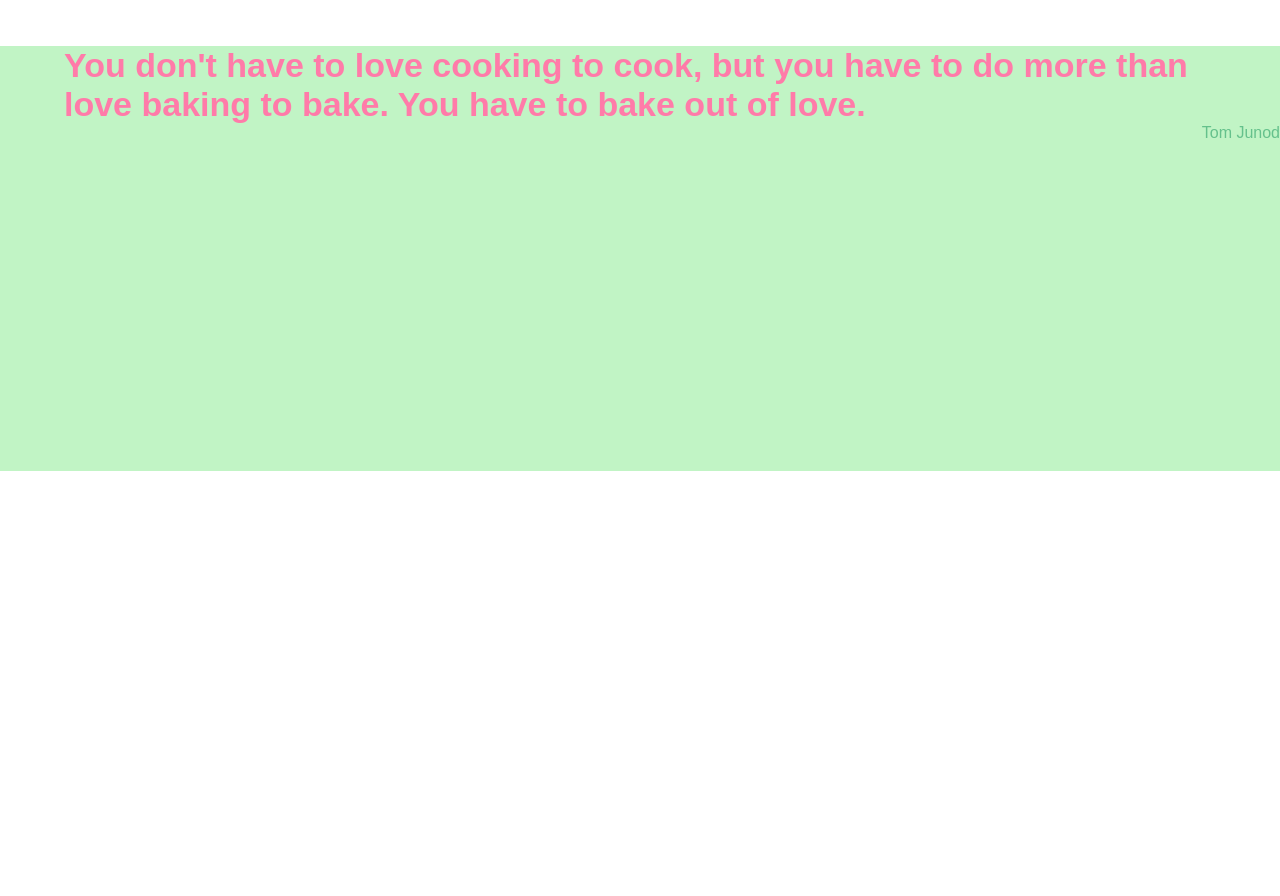
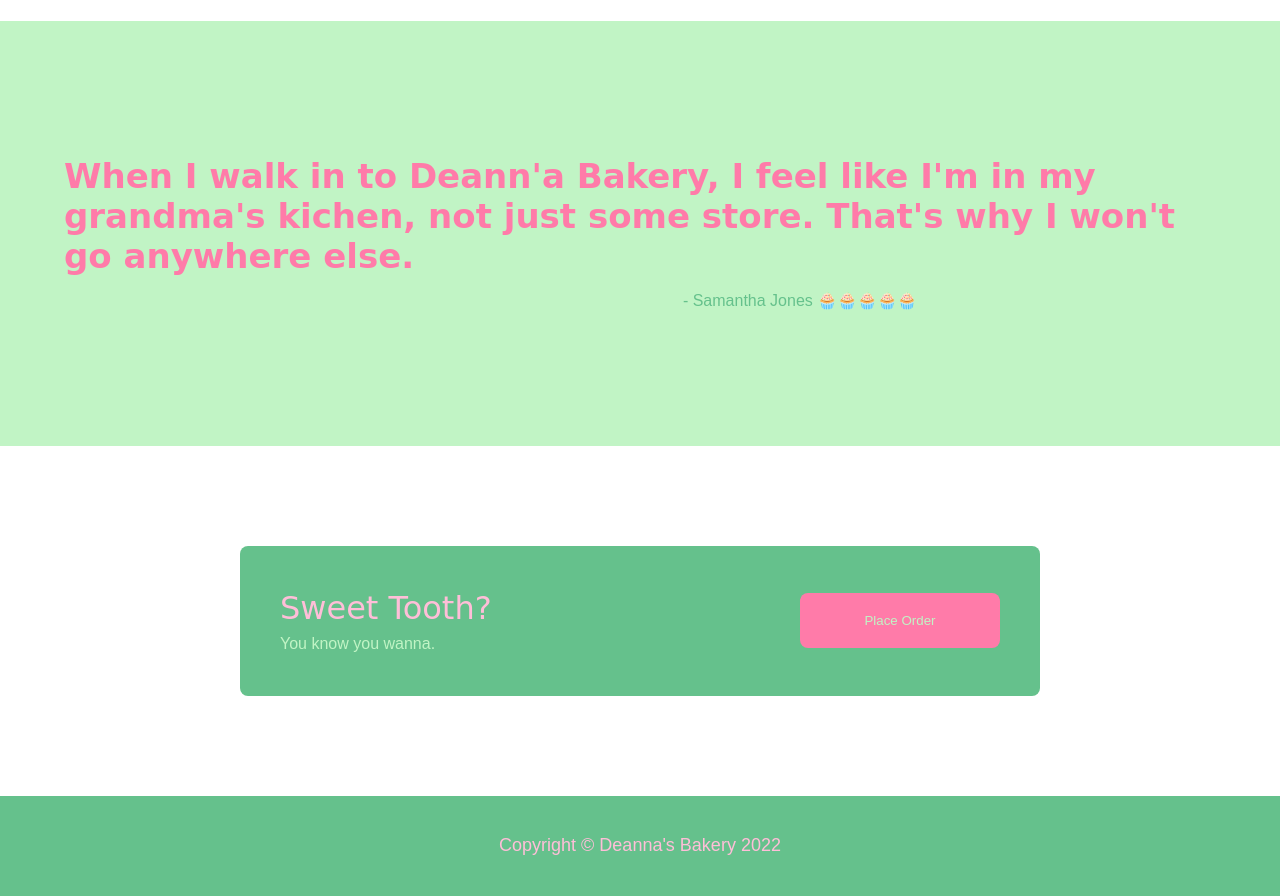
Before and after one commit to tory-stodard/landing-page, a plain HTML site: page index.html in a window 1280 px wide. Shown: the part 1180-2076 px from the top of the page. Before the commit the page ends 1651 px from the top, so only its background shows below. Drawn offline with Linux system fonts and the light colour scheme.

Commit message:
project finished

```diff
--- a/index.html
+++ b/index.html
@@ -46,10 +46,22 @@
         </div>
     </div>
     <div class="section-three">
-        <h3>
-            You don't have to love cooking to cook, but you have to do more than love baking to bake. You have to bake out of love.
-        </h3>
-        <p class="s3-p">Tom Junod</p>
+        <h3 class="quote"> When I walk in to Deann'a Bakery, I feel like I'm in my grandma's kichen, not just some store. That's why I won't go anywhere else.</h3>
+        <p class="signature">- Samantha Jones 🧁🧁🧁🧁🧁</p>
+    </div>
+    <div class="section-four">
+        <div class="cta-containter">
+            <div class="cta-left">
+                <p class="cta-p1">Sweet Tooth?</p>
+                <p class="cta-p2">You know you wanna.</p>
+            </div>
+            <div class="cta-right">
+                <button class="order-button-two">Place Order</button>
+            </div>
+        </div>
+    </div>
+    <div class="footer">
+        <p>Copyright © Deanna's Bakery 2022</p>
     </div>
 </body>
 </html>
--- a/style.css
+++ b/style.css
@@ -69,7 +69,7 @@ h1 {
     border-radius: 8px;
     border: none;
     background-color: #FF7BA9;
-    color: #C1F4C5
+    color: #C1F4C5;
 }
 .section-one-right {
     margin-top: 8%;
@@ -112,17 +112,79 @@ h2 {
 .section-three {
     height: 425px;
     background-color: #C1F4C5;
+    display: flex;
+    flex-direction: column;
+    justify-content: center;
+    align-items: center;
+    gap: 15px;
 }
 
-h3 {
+.quote {
     color: #FF7BA9;
     font-size: 34px;
-    margin-top: 2%;
     margin-left: 5%;
+    margin-right: 5%;
+    font-family: cursive;
+}
+
+.signature{
+    color: #65C18C;
+    margin-left: 25%;
+}
+
+.section-four {
+    height: 350px;
+    display: flex;
+    justify-content: center;
+    align-items: center;
+}
+
+.cta-containter{
+    height: 150px;
+    width: 800px;
+    border-radius: 8px;
+    background-color: #65C18C;
+    display: flex;
+    justify-content: space-between;
+    align-items: center;
+}
+
+.cta-left {
+    margin-left: 5%;
+    display: flex;
+    flex-direction: column;
+    gap: 8px;
+}
+
+.cta-p1{
+    font-family: cursive;
+    font-size: 32px;
+    color: #FFBED8;
+}
+
+.cta-p2 {
+    color: #C1F4C5;
+}
+
+.cta-right {
     margin-right: 5%;
 }
 
-.s3-p{
-    color: #65C18C;
-    text-align: end;
+.order-button-two{
+    border-radius: 8px;
+    border: none;
+    background-color: #FF7BA9;
+    color: #C1F4C5;
+    padding: 20px;
+    width: 200px;
 }
+
+.footer {
+    display: flex;
+    justify-content: center;
+    align-items: center;
+    height: 100px;
+    background-color: #65C18C;
+    color: #FFBED8;
+    font-size: 18px;
+}
```
